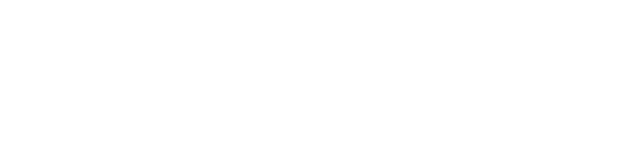
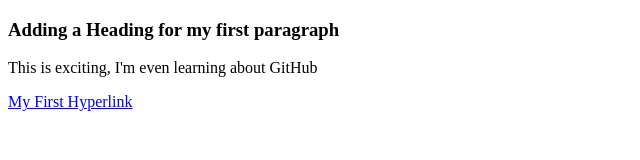
Before and after one commit to Danigan/3179, a plain HTML site: page Index.html in a window 1280 px wide. Shown: the whole page, without its empty margins (0-640 px from the left). Drawn offline with Linux system fonts and the light colour scheme.

Commit message:
Add files via upload
Added my first sub heading and paragraph

```diff
--- a/Index.html
+++ b/Index.html
@@ -4,6 +4,8 @@
     <title>First HTML document</title>
 </head>
 <body>
-
+    <h3> Adding a Heading for my first paragraph</h3>
+    <p> This is exciting, I'm even learning about GitHub</p>
+    <a href = https://www.monash.edu> My First Hyperlink </a>
 </body>
 </html>
```
